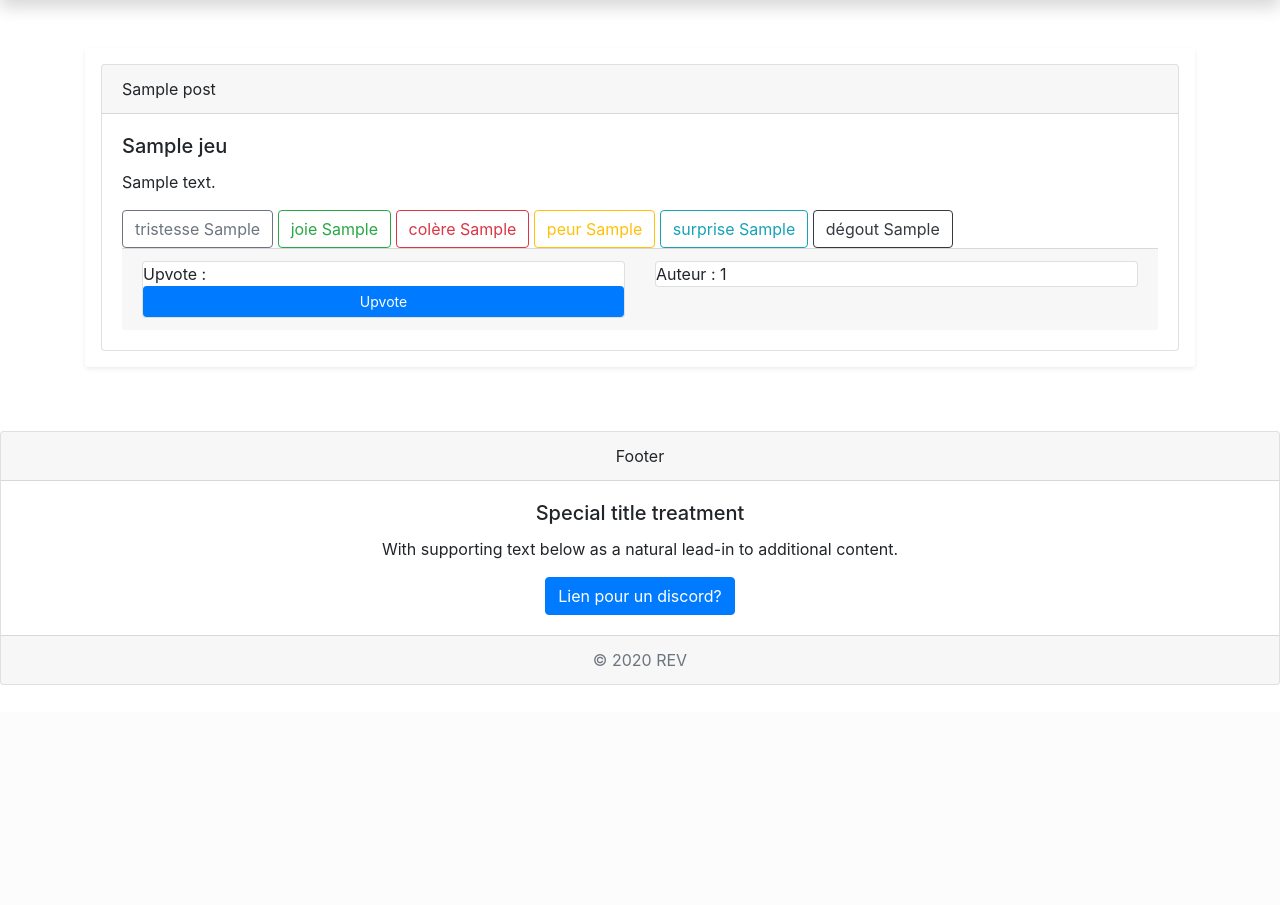
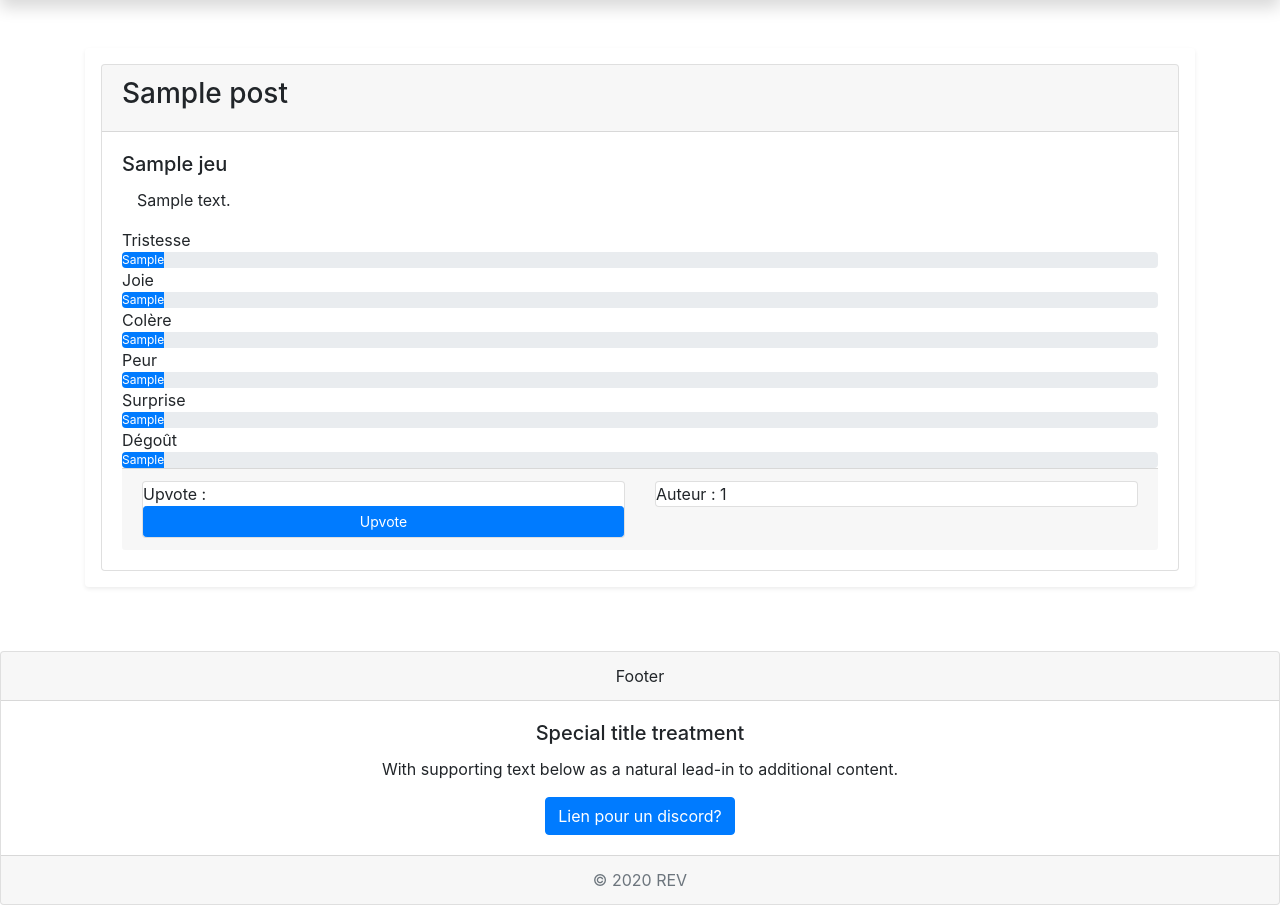
Before and after one commit to HouillonAnd/Projet-S3-Recueil-d-experiences-videoludiques, a PHP site: page / in a window 1280 px wide. Shown: the part 88-993 px from the top of the page. Before the commit the page ends 773 px from the top, so only its background shows below. Run offline with PHP 8.4, Linux system fonts and the light colour scheme; tables that the repository leaves empty or names only in its code hold one stand-in row (values such as "Sample post"); some libraries are stand-ins or nearby versions.

Commit message:
Update list.php
modif affichage emotion

```diff
--- a/view/post/list.php
+++ b/view/post/list.php
@@ -17,18 +17,56 @@
 		$emotion=ModelEmotions::getEmotionById($emotion_id);
 
 		$emotion=ModelEmotions::getEmotionById($emotion_id);
-		echo ("<div class=\"shadow-sm p-3 mb-5 bg-white rounded\">");
-		echo ("<div class=\"card\"> <div class=\"card-header\">".htmlspecialchars($titre)."</div>");
-		echo("<div class=\"card-body\"> <h5 class=\"card-title\">".htmlspecialchars($titre_jeu)."</h5>
-			<p class=\"card-text\">".htmlspecialchars($contenu)."</p>
+		$tristesse=$emotion->getTristesse();
+		$joie=$emotion->getJoie();
+		$colere=$emotion->getColere();
+		$peur=$emotion->getPeur();
+		$surprise=$emotion->getSurprise();
+		$degout=$emotion->getDegout();
 
 
-			<button type=\"button\" class=\"btn btn-outline-secondary\">tristesse ".htmlspecialchars($emotion->getTristesse())."</button>
-			<button type=\"button\" class=\"btn btn-outline-success\">joie ".htmlspecialchars($emotion->getJoie())."</button>
-			<button type=\"button\" class=\"btn btn-outline-danger\">colère ".htmlspecialchars($emotion->getColere())."</button>
-			<button type=\"button\" class=\"btn btn-outline-warning\">peur ".htmlspecialchars($emotion->getPeur())."</button>
-			<button type=\"button\" class=\"btn btn-outline-info\">surprise ".htmlspecialchars($emotion->getSurprise())."</button>
-			<button type=\"button\" class=\"btn btn-outline-dark\">dégout ".htmlspecialchars($emotion->getDegout())."</button>");
+		echo ("<div class=\"shadow-sm p-3 mb-5 bg-white rounded\">");
+		echo ("<div class=\"card\"> <div class=\"card-header\"><h3>".htmlspecialchars($titre)."</h3></div>");
+		echo("<div class=\"card-body\"> <h5 class=\"card-title\">".htmlspecialchars($titre_jeu)."</h5>
+			<p class=\"container\">".htmlspecialchars($contenu)."</p>
+
+			<div>Tristesse<br>
+			<div class=\"progress\">
+				<div class=\"progress-bar\" role=\"progressbar\" style=\"width:".htmlspecialchars($tristesse)."%;\" aria-valuenow=\"".htmlspecialchars($tristesse)."\" aria-valuemin=\"0\" aria-valuemax=\"100\">".htmlspecialchars($tristesse)."</div>
+			</div>
+			</div>
+
+			<div>Joie<br>
+			<div class=\"progress\">
+				<div class=\"progress-bar\" role=\"progressbar\" style=\"width: ".htmlspecialchars($joie)."%;\" aria-valuenow=\"".htmlspecialchars($joie)."\" aria-valuemin=\"0\" aria-valuemax=\"100\">".htmlspecialchars($joie)."</div>
+			</div>
+			</div>
+
+			<div>Colère<br>
+			<div class=\"progress\">
+				<div class=\"progress-bar\" role=\"progressbar\" style=\"width: ".htmlspecialchars($colere)."%;\" aria-valuenow=\"".htmlspecialchars($colere)."\" aria-valuemin=\"0\" aria-valuemax=\"100\">".htmlspecialchars($colere)."</div>
+			</div>
+			</div>
+
+			<div>Peur<br>
+			<div class=\"progress\">
+				<div class=\"progress-bar\" role=\"progressbar\" style=\"width: ".htmlspecialchars($peur)."%;\" aria-valuenow=\"".htmlspecialchars($peur)."\" aria-valuemin=\"0\" aria-valuemax=\"100\">".htmlspecialchars($peur)."</div>
+			</div>
+			</div>
+
+			<div>Surprise<br>
+			<div class=\"progress\">
+				<div class=\"progress-bar\" role=\"progressbar\" style=\"width: ".htmlspecialchars($surprise)."%;\" aria-valuenow=\"".htmlspecialchars($surprise)."\" aria-valuemin=\"0\" aria-valuemax=\"100\">".htmlspecialchars($surprise)."</div>
+			</div>
+			</div>
+
+			<div>Dégoût<br>
+			<div class=\"progress\">
+				<div class=\"progress-bar\" role=\"progressbar\" style=\"width: ".htmlspecialchars($degout)."%;\" aria-valuenow=\"".htmlspecialchars($degout)."\" aria-valuemin=\"0\" aria-valuemax=\"100\">".htmlspecialchars($degout)."</div>
+			</div>
+			</div>
+			");
+
 
 
 		echo("<div class=\"card-footer\">");
```
